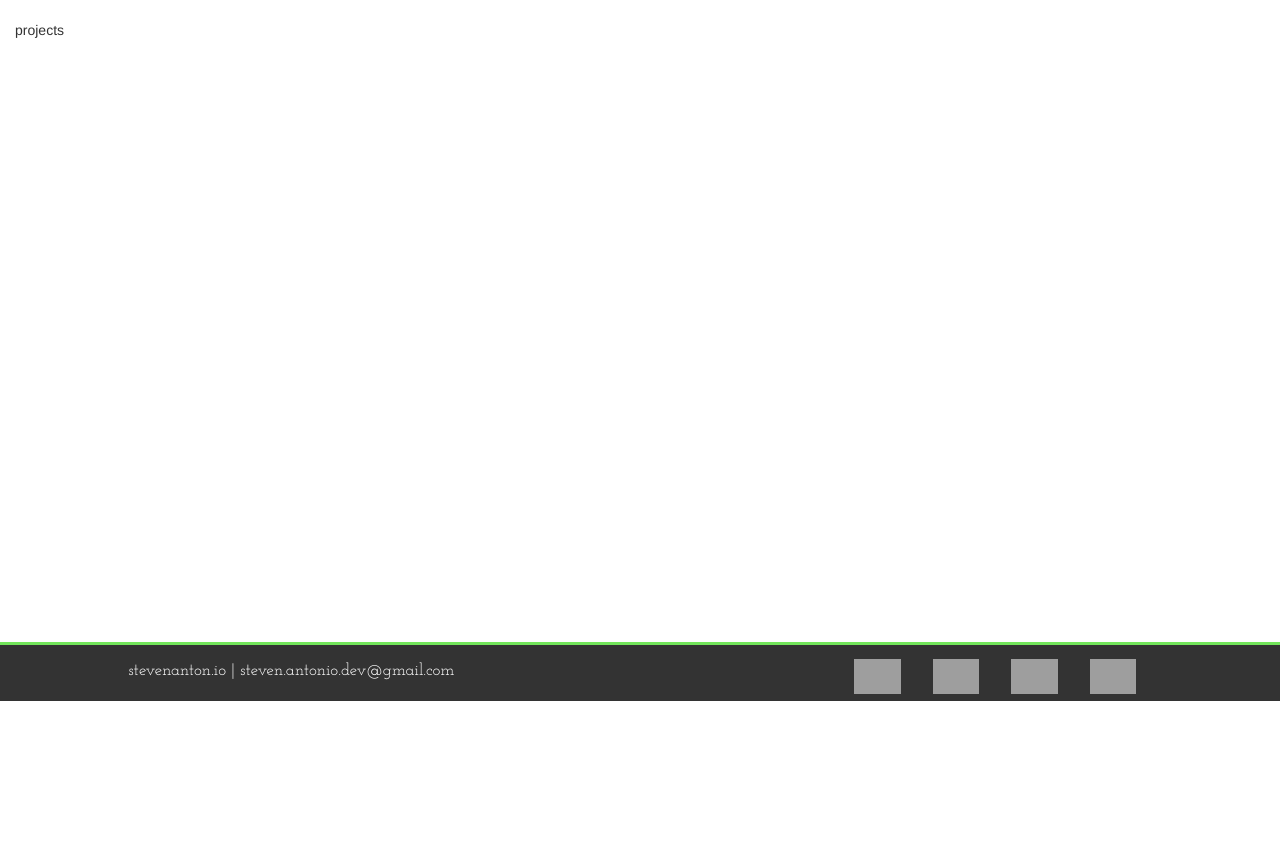
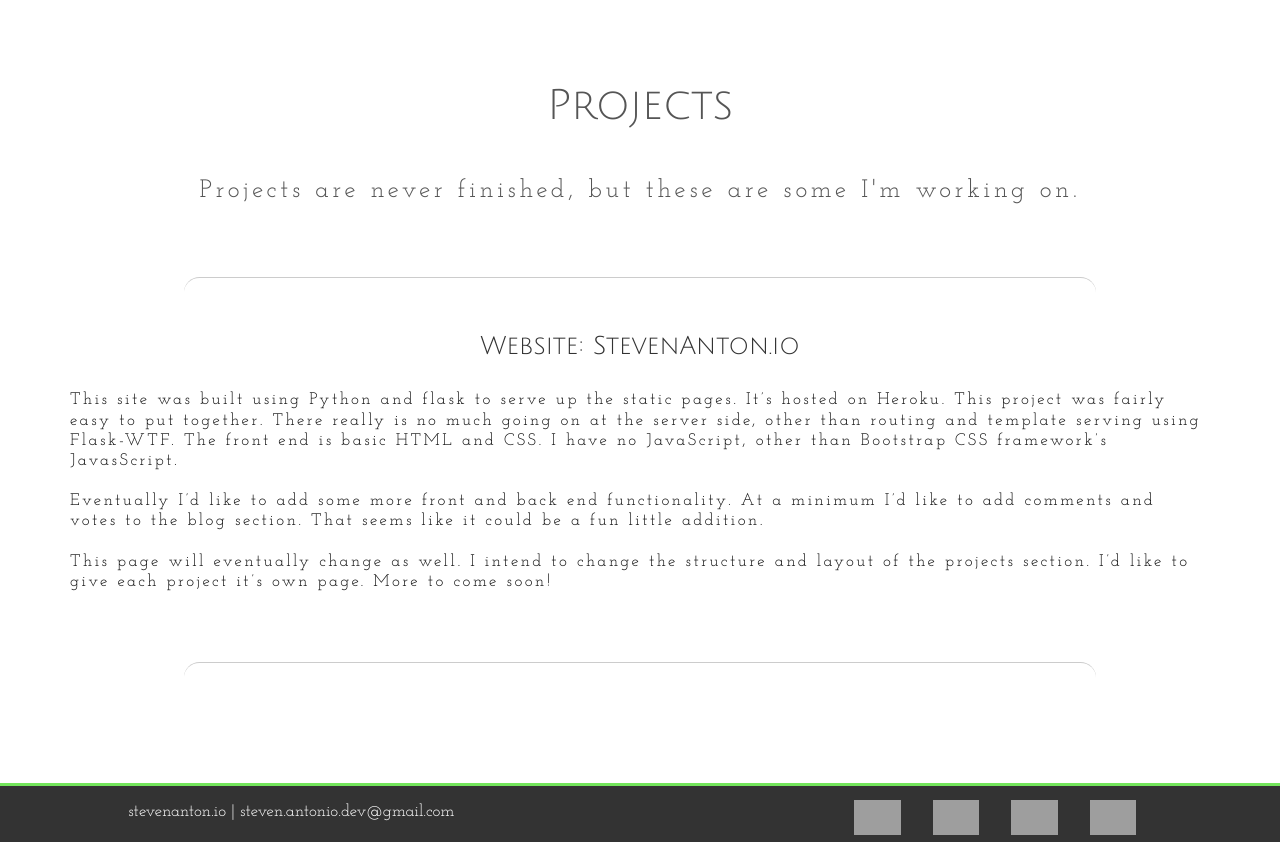
Before and after one commit to pastranastevenaz/pythonmysite, a Flask app: page /projects in a window 1280 px wide. Shown: the part 52-894 px from the top of the page. Before the commit the page ends 800 px from the top, so only its background shows below. Run offline with Flask 2, Linux system fonts and the light colour scheme; some libraries are stand-ins or nearby versions; some web fonts are replaced; grey boxes are pictures that could not be loaded.

Commit message:
beta relaease complete

```diff
--- a/app/static/css/about.css
+++ b/app/static/css/about.css
@@ -2,32 +2,8 @@
   padding-top: 4em;
 }
 
-#about-title{
-  font-family: 'Julius Sans One', sans-serif;
-  font-size: 3em;
-  color: #555;
+.about-section{
+  padding-top: 3em;
+  padding-left: 3em;
+  padding-right: 3em;
 }
-#about-subtitle{
-  margin-top: 1.6em;
-  font-size: 1.8em;
-  font-family: 'Josefin Slab', serif;
-  line-height: 1.2em;
-  color: #555;
-  letter-spacing: .15em;
-}
-.about-section{
-  padding-top: 2em;
-}
-.section-header{
-  font-family: 'Julius Sans One', sans-serif;
-  font-size: 1.7em;
-  color: #555;
-}
-.section-text{
-  margin-top: 1.6em;
-  font-size: 1.2em;
-  font-family: 'Josefin Slab', serif;
-  line-height: 1.2em;
-  color: #111;
-  letter-spacing: .15em;
-}
--- a/app/static/css/styles.css
+++ b/app/static/css/styles.css
@@ -35,3 +35,31 @@ hr#StyledHr:before {
   border-width: 0 0 1px 0;
   border-radius: 20px;
 }
+
+#page-title{
+  font-family: 'Julius Sans One', sans-serif;
+  font-size: 3em;
+  color: #555;
+}
+#page-subtitle{
+  margin-top: 1.6em;
+  font-size: 1.8em;
+  font-family: 'Josefin Slab', serif;
+  line-height: 1.2em;
+  color: #555;
+  letter-spacing: .15em;
+}
+
+.section-header{
+  font-family: 'Julius Sans One', sans-serif;
+  font-size: 1.8em;
+  color: #333;
+}
+.section-text{
+  margin-top: 1.6em;
+  font-size: 1.2em;
+  font-family: 'Josefin Slab', serif;
+  line-height: 1.2em;
+  color: #111;
+  letter-spacing: .15em;
+}
--- a/app/templates/about.html
+++ b/app/templates/about.html
@@ -2,8 +2,8 @@
 {% block content %}
 <div class="about-content">
   <div class="container">
-    <center><p id="about-title">About</p></center>
-    <center><p id="about-subtitle">This is where I talk about how awesome I am</p></center>
+    <center><p id="page-title">About</p></center>
+    <center><p id="page-subtitle">This is where I talk about how awesome I am</p></center>
     <hr id="StyledHr" />
     <div class="about-section">
       <center><p class="section-header">Background</p></center>
--- a/app/templates/base.html
+++ b/app/templates/base.html
@@ -70,7 +70,7 @@
         <div class="row">
           <div class="col-sm-5" id="leftFooterSection">
             <center>
-            <p class="footerText"><a href="{{ url_for('index') }}" class="footerLink">stevenanton.io</a> | <a class=footerLink href="mailto:someone@example.com">steven.antonio.dev@gmail.com</a></p>
+            <p class="footerText"><a href="{{ url_for('index') }}" class="footerLink">stevenanton.io</a> | <a class=footerLink href="mailto:steven.antonio.dev@gmail.com">steven.antonio.dev@gmail.com</a></p>
             </center>
           </div>
           <div class="col-sm-2" id="middleFooterSection">
--- a/app/templates/projects.html
+++ b/app/templates/projects.html
@@ -1,4 +1,17 @@
 {% extends "base.html" %}
 {% block content %}
-  <p>projects</p>
+<div class="about-content">
+  <div class="container">
+    <center><p id="page-title">Projects</p></center>
+    <center><p id="page-subtitle">Projects are never finished, but these are some I'm working on.</p></center>
+    <hr id="StyledHr" />
+    <div class="projects-section">
+      <center><p class="section-header">Website: StevenAnton.io</p></center>
+      <p class="section-text">This site was built using Python and flask to serve up the static pages. It’s hosted on Heroku. This project was fairly easy to put together. There really is no much going on at the server side, other than routing and template serving using Flask-WTF. The front end is basic HTML and CSS. I have no JavaScript, other than Bootstrap CSS framework’s JavasScript.<br><br>
+      Eventually I’d like to add some more front and back end functionality. At a minimum I’d like to add comments and votes to the blog section. That seems like it could be a fun little addition.<br><br>
+      This page will eventually change as well. I intend to change the structure and layout of the projects section. I’d like to give each project it’s own page. More to come soon! </p>
+      </div>
+    <hr id="StyledHr" />
+  </div>
+</div>
 {% endblock %}
```
Also changed, not shown: app/static/css/blog.css (+28 -0 lines), app/templates/blog.html (+28 -1 lines), app/templates/contact.html (+11 -1 lines).
